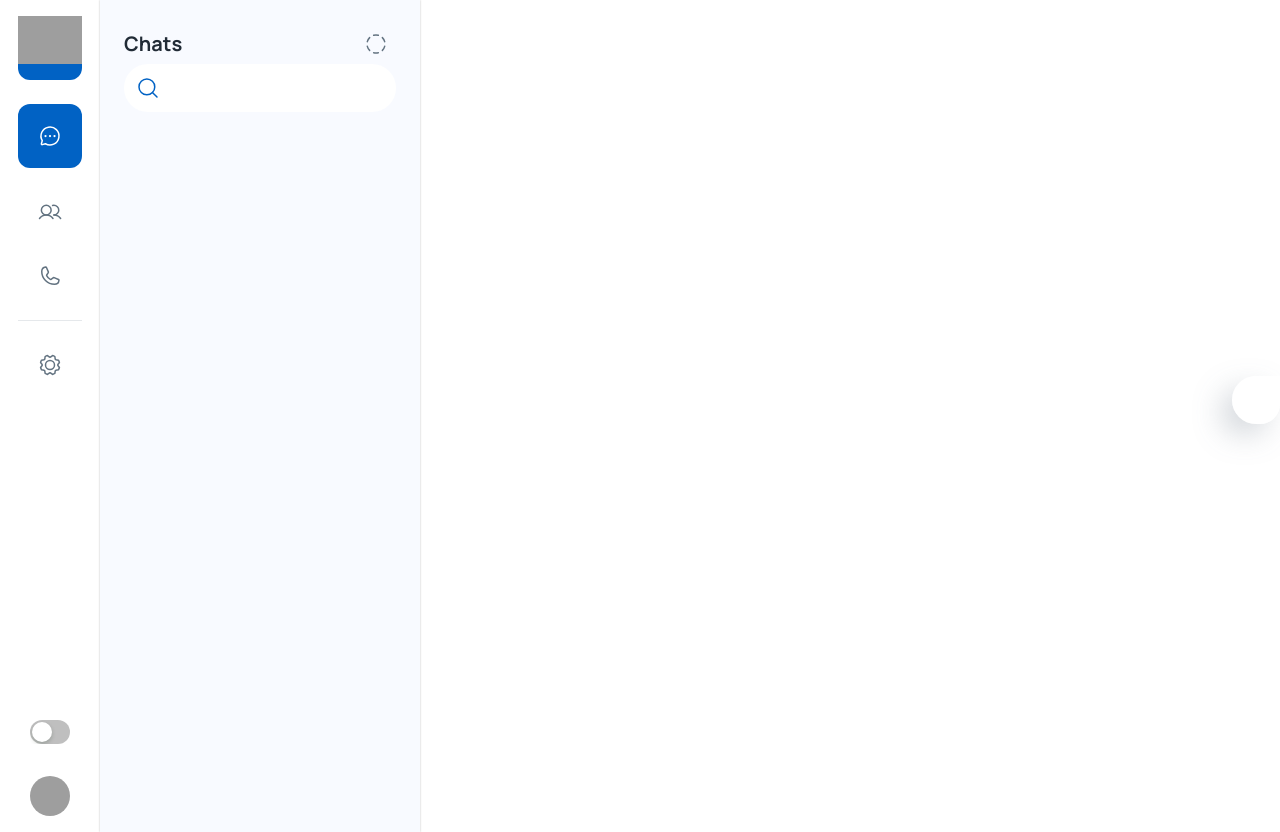
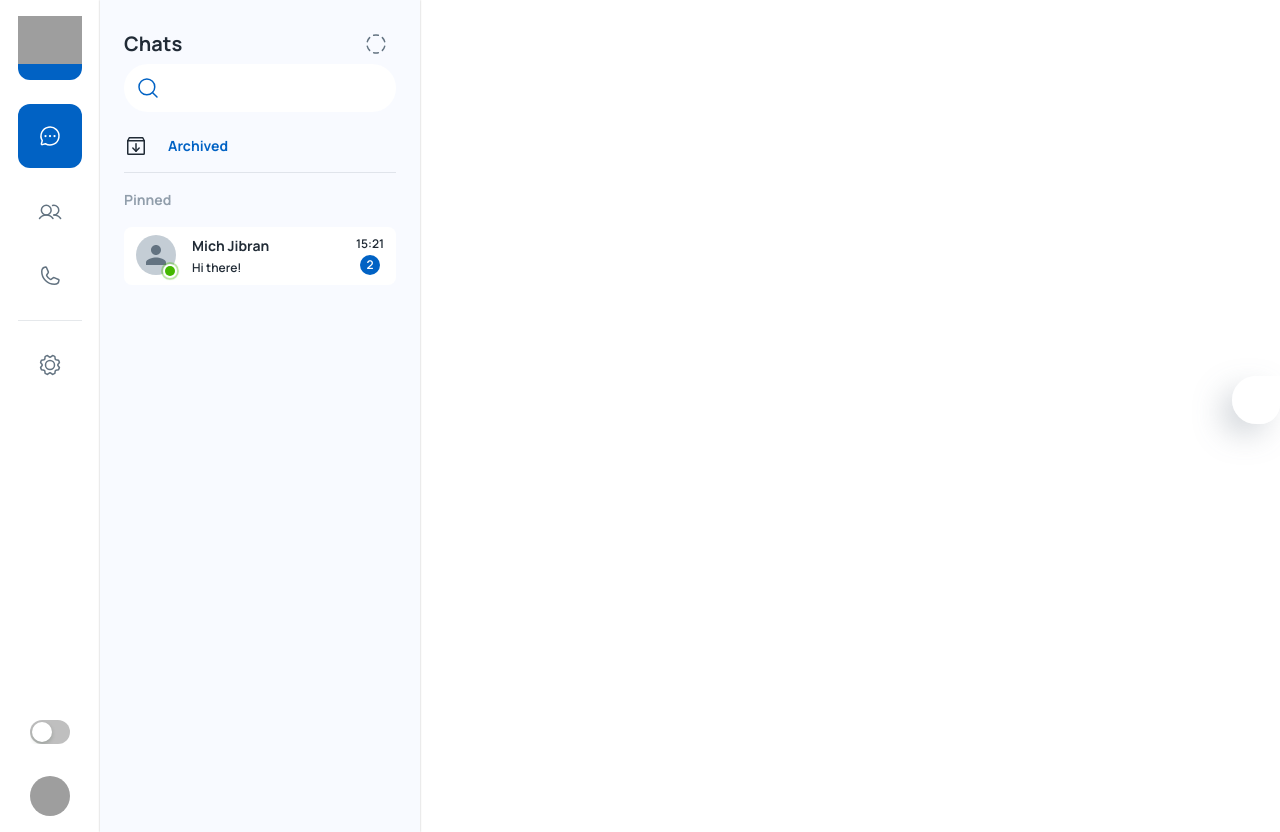
Before and after one commit to antonio63963/v-chat-app, a React (Create React App) app in the folder front/: page /app in a window 1280 px wide. Built offline with nearby package versions, Linux system fonts and the light colour scheme; grey boxes are pictures that could not be loaded; some icons are missing.

Commit message:
front:added chart element

```diff
--- a/front/src/pages/dashboard/Chats/Chats.js
+++ b/front/src/pages/dashboard/Chats/Chats.js
@@ -1,14 +1,26 @@
-import { Box, IconButton, Input, Stack, Typography } from "@mui/material";
-import React from "react";
-import { CircleDashed } from "phosphor-react";
+import React, {useState, useEffect} from "react";
+import {
+  Box,
+  Button,
+  IconButton,
+  Input,
+  Stack,
+  Typography,
+  Divider,
+} from "@mui/material";
+import { faker } from "@faker-js/faker";
 
 import HeaderChatsList from "./components/HeaderChatsList.js";
 import SearchInput from "../../../components/SearchInput.js";
 import { useTheme } from "@mui/material/styles";
+import ArchivedButton from "../../../components/ArchivedButton.js";
+import ChatElement from "./components/ChatElement.js";
 
 export default function Chats() {
   const theme = useTheme();
-  console.log(theme)
+  const [pinnedChats, setPinnedChats] = useState([])
+  console.log(theme);
+
   return (
     <Box
       className="chats"
@@ -21,9 +33,25 @@ export default function Chats() {
       p={3}
     >
       <Stack direction="column">
-
         <HeaderChatsList />
         <SearchInput theme={theme} />
+        <ArchivedButton onClick={() => {}} />
+        <Stack>
+          <Stack>
+            <Typography
+              variant="subtitle2"
+              color={theme.palette.grey[500]}
+              sx={{ py: 2 }}
+            >
+              Pinned
+            </Typography>
+          </Stack>
+          <ChatElement
+            img={faker.image.avatar()}
+            userName={"Mich Jibran"}
+            lastMsg={"Hi there!"}
+          />
+        </Stack>
       </Stack>
     </Box>
   );
--- /dev/null
+++ b/front/src/pages/dashboard/Chats/components/ChatElement.js
@@ -0,0 +1,43 @@
+import React from "react";
+import { Box, Badge, Stack, Typography } from "@mui/material";
+import UserAvatar from "../../../../components/UserAvatar";
+
+function getTimeNow() {
+  const date = new Date();
+  const hours = date.getHours();
+  const minnutes = date.getMinutes();
+  return `${hours}:${minnutes}`;
+}
+
+function ChatElement({ img, userName, lastMsg }) {
+  return (
+    <Box
+      sx={{
+        borderRadius: 1,
+        width: "100%",
+        backgroundColor: "#fff",
+        px: 1.5,
+        py: 1,
+      }}
+    >
+      <Stack direction="row" alignItems="center" justifyContent="space-between">
+        <Stack direction="row" spacing={2}>
+          <UserAvatar img={null} />
+          <Stack direction="column" spacing={0.3}>
+            <Typography variant="subtitle2">{userName}</Typography>
+            <Typography variant="caption">{lastMsg}</Typography>
+          </Stack>
+        </Stack>
+        {/* tail */}
+        <Stack spacing={1.5} alignItems="center" alignSelf="start">
+          <Typography sx={{ fontWeight: 600, fontSize: 12 }}>
+            {getTimeNow()}
+          </Typography>
+          <Badge color="primary" badgeContent={2}></Badge>
+        </Stack>
+      </Stack>
+    </Box>
+  );
+}
+
+export default ChatElement;
```
